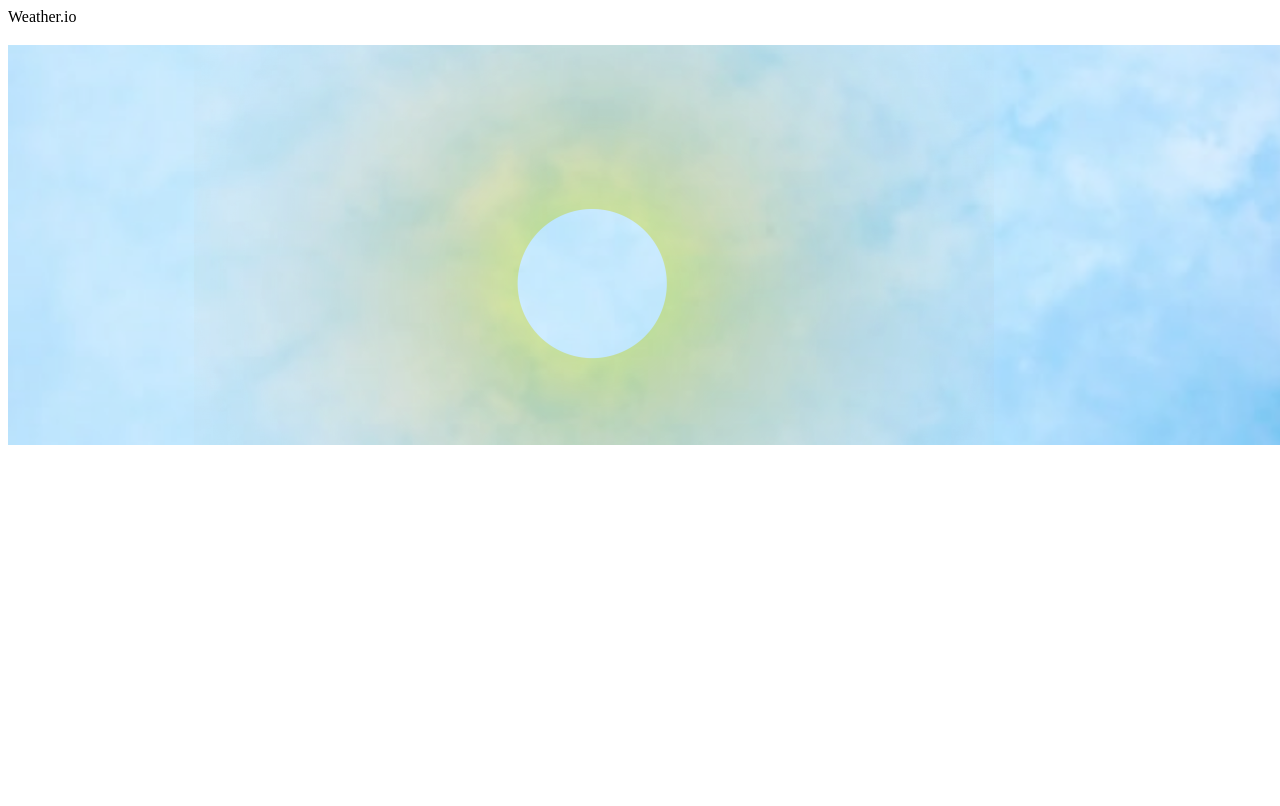
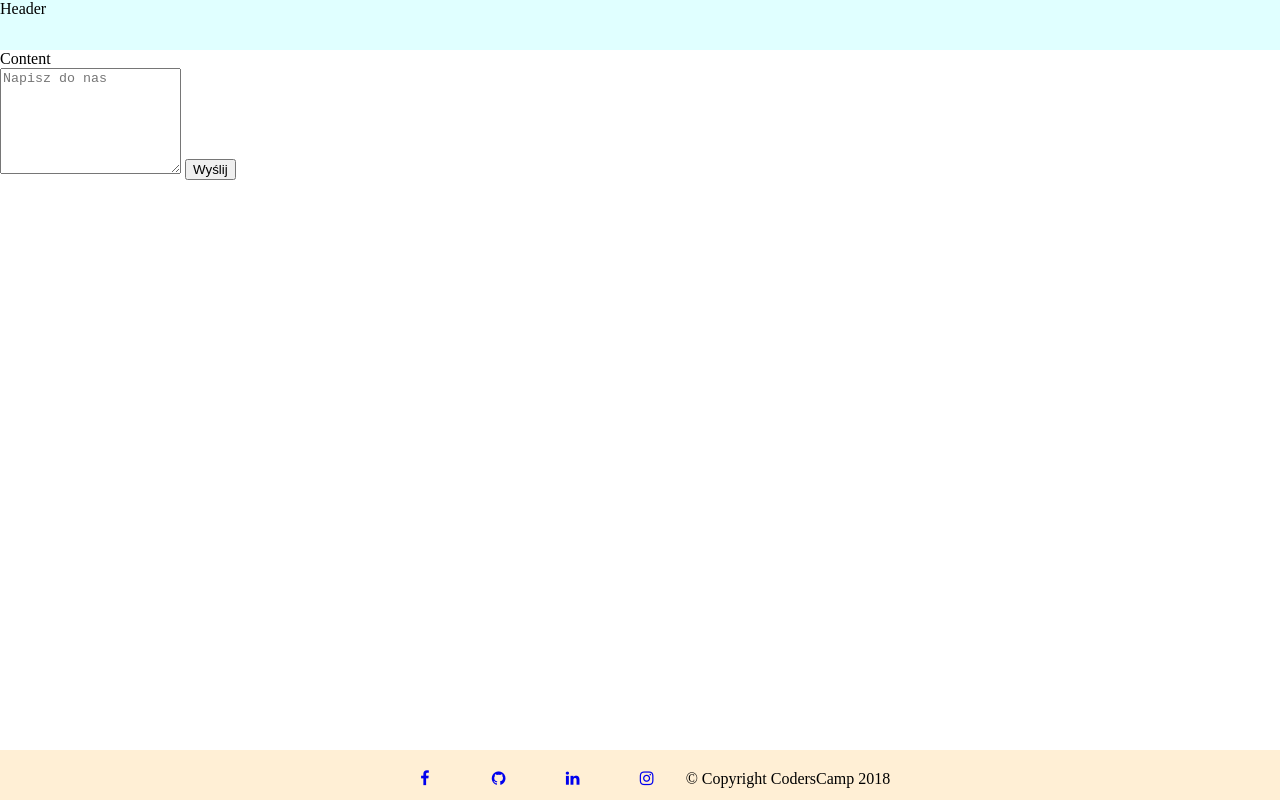
Before and after one commit to OwlFlash/2nd-repository, a website: page index.html in a window 1280 px wide. Drawn offline with Linux system fonts and the light colour scheme.

Commit message:
Added footer and contact

```diff
--- a/index.html
+++ b/index.html
@@ -1,19 +1,31 @@
 <!DOCTYPE html>
-<html lang="en">
+<html>
 <head>
-    <meta charset="UTF-8">
-    <meta name="viewport" content="width=device-width, initial-scale=1.0">
-    <meta http-equiv="X-UA-Compatible" content="ie=edge">
+    <meta charset="utf-8" />
+    <meta http-equiv="X-UA-Compatible" content="IE=edge">
+    <title>Page Title</title>
+    <meta name="viewport" content="width=device-width, initial-scale=1">
+    <link rel="stylesheet" type="text/css" media="screen" href="style.css" />
+    <link rel="stylesheet" href="https://cdnjs.cloudflare.com/ajax/libs/font-awesome/4.7.0/css/font-awesome.min.css">
     <script src="bundle.js"></script>
-    <link rel="stylesheet" type="text/css" href="/style.css">
-    <title>Weather.io</title>
 </head>
 <body>
-    <div>Weather.io</div>
-    <h3></h3>
 
+<header>Header</header>
+<article>Content
 
+    <div id="contact">
+<textarea id="subject" name="subject" placeholder="Napisz do nas"style="height:100px"></textarea>
+<input type="submit" value="Wyślij">
+</div>
 
-    <script src="index.js"></script>
+</article>
+<footer>
+<a href="https://facebook.com" target="_blank"><i class="fa fa-facebook" aria-hidden="true"></i></a>
+<a href="https://github.com" target="_blank"><i class="fa fa-github" aria-hidden="true"></i></a>
+<a href="https://linkedin.com" target="_blank"><i class="fa fa-linkedin" aria-hidden="true"></i></a>
+<a href="https://instagram.com" target="_blank"><i class="fa fa-instagram" aria-hidden="true"></i></a>
+</div id="napis"> &copy Copyright CodersCamp 2018</div>
+</footer>
 </body>
 </html>
--- a/style.css
+++ b/style.css
@@ -1,97 +1,52 @@
-.rain {
-    height: 50vh;
-    width: 100%;
-    background: url(./public/rain/rain.png);
-    animation: rain 7s linear infinite;
-    animation-direction: reverse;
-}
-@keyframes rain {
-    0% {
-        background-position: 0% 0%;
-    }
-    100% {
-        background-position: 100% 2000%;
-    }
-}
-.rain::after {
-    content: '';
-    position: absolute;
-    width: 100%;
-    height: 50vh;
-    opacity: 0.6;
-    background: url(./public/rain/lake.jpg) center;
-}
-.snow {
-    height: 50vh;
-    width: 100%;
-    background: url(./public/snow/snow.png);
-    animation: snowy 40s linear infinite;
-    animation-direction: reverse;
-}
-@keyframes snowy {
-    0% {
-        background-position: 0% 0%;
+html {
+    height: 100%;
 }
 
-    100% {
-        background-position: 0% 2000%;
+body {
+    min-height: 100%;
+    padding: 0;
+    margin: 0;
+    position: relative;
 }
+
+header {
+    height: 50px;
+    background: lightcyan;
 }
-.snow::after {
+
+footer {
+    background: PapayaWhip;
+}
+
+/* Trick: */
+body {
+    position: relative;
+}
+
+body::after {
     content: '';
+    display: block;
+    height: 50px;
+    /* Set same as footer's height */
+}
+
+footer {
     position: absolute;
+    bottom: 0;
     width: 100%;
-    height: 50vh;
-    opacity: 0.6;
-    background: url(./public/snow/snow-view.jpg) center;
+    height: 50px;
+    text-align: center;
 }
-.sun{
-    height: 50vh;
-    width: 100%;
-    background: url(./public/sun/sun.png) no-repeat center;
-    animation: sun 25s linear;
+
+.fa {
+    padding: 20px;
+    font-size: 30px;
+    width: 30px;
+    text-align: center;
+    text-decoration: none;
+     border-radius: 100%;
 }
-@keyframes sun {
-    0% {
-        background-position: 0% 0%;
+
+contact {
+    height: 100px;
 }
-    10% {
-        background-position: 20% 20%;
-    }
-    20% {
-        background-position: 40% 40%;
-    }
-    30% {
-        background-position: 60% 60%;
-    }
-    40% {
-        background-position: 80% 80%;
-    }
-    50% {
-        background-position: 100% 80%;
-    }
-    60% {
-        background-position: 120% 80%;
-    }
-    70% {
-        background-position: 140% 60%;
-    }
-    80% {
-        background-position: 160% 40%;
-    }
-    90% {
-        background-position: 180% 20%;
-    }
-    100% {
-        background-position: 200% 0%;
-    }
-}
-.sun::after {
-    content: '';
-    position: absolute;
-    width: 100%;
-    height: 50vh;
-    opacity: 0.6;
-    background: url(./public/sun/cloud.jpg) center no-repeat;
-    background-size: cover;
-}
```
Lines whose indentation alone changed are shown as unchanged.
